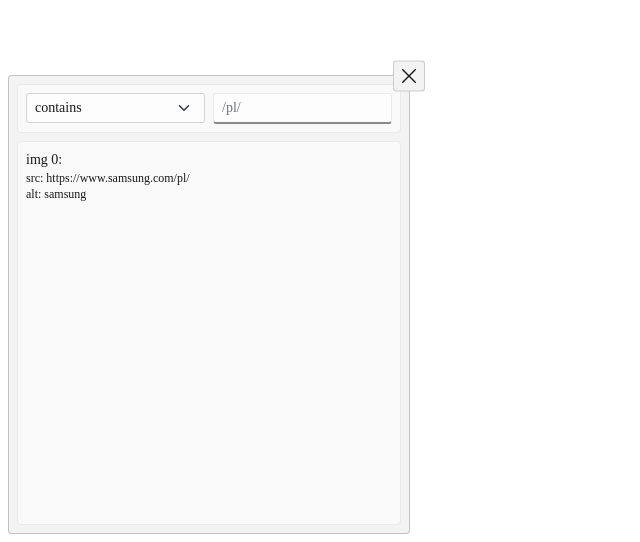
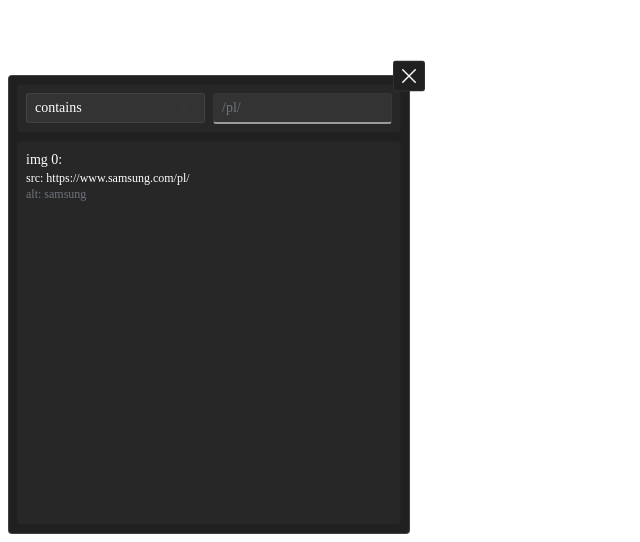
Before and after one commit to tom-ped-docs/extensions, a browser extension: page chrome_extension_aem/html/image_export.html in a window 1280 px wide. Shown: the part 258-800 px from the top of the page, without its empty margins (0-640 px from the left). Drawn offline with nearby package versions, Linux system fonts and the light colour scheme; a web font is replaced by a local one.

Commit message:
'message'

```diff
--- a/chrome_extension_aem/css/fluent_controls.css
+++ b/chrome_extension_aem/css/fluent_controls.css
@@ -612,6 +612,8 @@
   background-color: rgba(243, 243, 243, 0.5);
   /* background-blend-mode: color, luminosity; */
   /* backdrop-filter: blur(240px); */
+
+  background-color: rgba(243, 243, 243, 1);
 }
 
 /* ------------------------- Mode: Light, Part: Layer, Inactive: False ------------------------- */
@@ -636,6 +638,8 @@
   background-color: rgba(32, 32, 32, 0.8);
   /* background-blend-mode: color, luminosity; */
   /* backdrop-filter: blur(240px); */
+
+  background-color: rgba(32, 32, 32, 1);
 }
 
 /* ------------------------- Mode: Dark, Part: Layer, Inactive: False ------------------------- */
--- a/chrome_extension_aem/css/image_export.css
+++ b/chrome_extension_aem/css/image_export.css
@@ -9,6 +9,24 @@
 
 #div_ie_6 {
   height: 100%;
+}
+
+@font-face {
+  font-family: "Cascadia Code";
+  src: url(chrome-extension://__MSG_@@extension_id__/assets/fonts/CascadiaCode.ttf) format("truetype");
+}
+
+.cascadia_code {
+  font-family: "Cascadia Code";
+}
+
+@font-face {
+  font-family: "Cascadia Code Italic";
+  src: url(chrome-extension://__MSG_@@extension_id__/assets/fonts/CascadiaCodeItalic.ttf) format("truetype");
+}
+
+.cascadia_code_italic {
+  font-family: "Cascadia Code Italic";
 }
 
 /*
--- a/chrome_extension_aem/html/image_export.html
+++ b/chrome_extension_aem/html/image_export.html
@@ -1,5 +1,5 @@
 <!doctype html>
-<html lang="en" class="| light">
+<html lang="en" class="| dark">
 
 <head>
   <meta charset="utf-8">
@@ -43,9 +43,9 @@
     <div class="rounded mt-2 p-2 | f-app-surface-layer" id="div_ie_5"><!-- DIV_5 -->
       <div class="overflow-scroll" id="div_ie_6"><!-- DIV_6 -->
         <div class="d-flex flex-column mb-2">
-          <span class="text-nowrap | f-body f-text">img 0:</span>
-          <span class="text-nowrap | f-caption f-text">src: https://www.samsung.com/pl/</span>
-          <span class="text-nowrap | f-caption f-text">alt: samsung</span>
+          <span class="text-nowrap | f-body f-text cascadia_code">img 0:</span>
+          <span class="text-nowrap | f-caption f-text cascadia_code_italic">src: https://www.samsung.com/pl/</span>
+          <span class="text-muted text-nowrap | f-caption f-text cascadia_code_italic">alt: samsung</span>
         </div>
         <div style="height: 25rem;"></div>
       </div>
@@ -53,7 +53,7 @@
 
   </div>
 
-  <script src="../node_modules/bootstrap/dist/js/bootstrap.bundle.js"></script>
+  <!-- <script src="../node_modules/bootstrap/dist/js/bootstrap.bundle.js"></script> -->
   <!-- <script src="../js/image_export.js"></script> -->
 </body>
 
--- a/chrome_extension_aem/package.json
+++ b/chrome_extension_aem/package.json
@@ -5,6 +5,7 @@
   "main": "index.js",
   "scripts": {
     "test": "echo \"Error: no test specified\" && exit 1",
+    "git": "git add . && git commit --message='message' && git push --set-upstream origin main",
     "ts": "node node_modules/typescript/bin/tsc"
   },
   "keywords": [],
```
Also changed, not shown: chrome_extension_aem/js/image_export.js (+4 -3 lines), chrome_extension_aem/ts/image_export.ts (+4 -3 lines), chrome_extension_aem/assets/fonts/CascadiaCode.ttf (added), chrome_extension_aem/assets/fonts/CascadiaCodeItalic.ttf (added), chrome_extension_aem/manifest.json.
